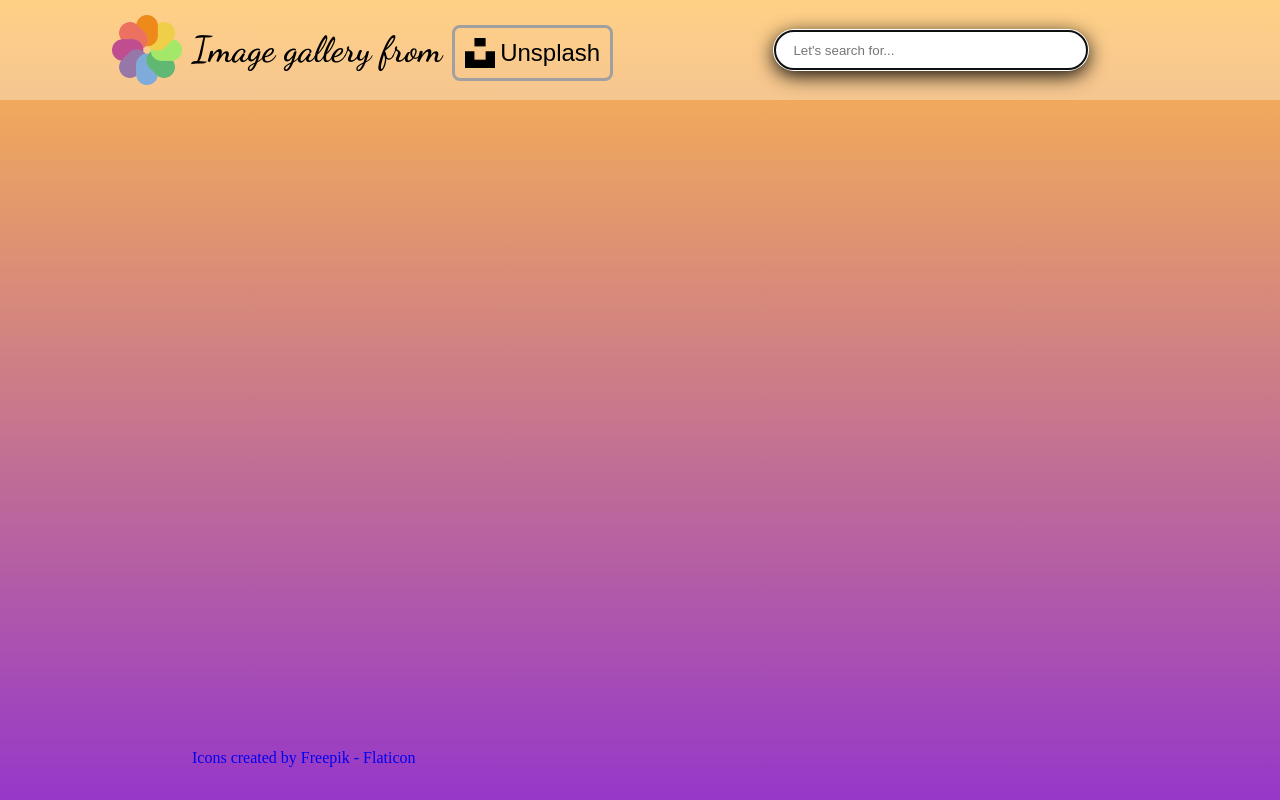
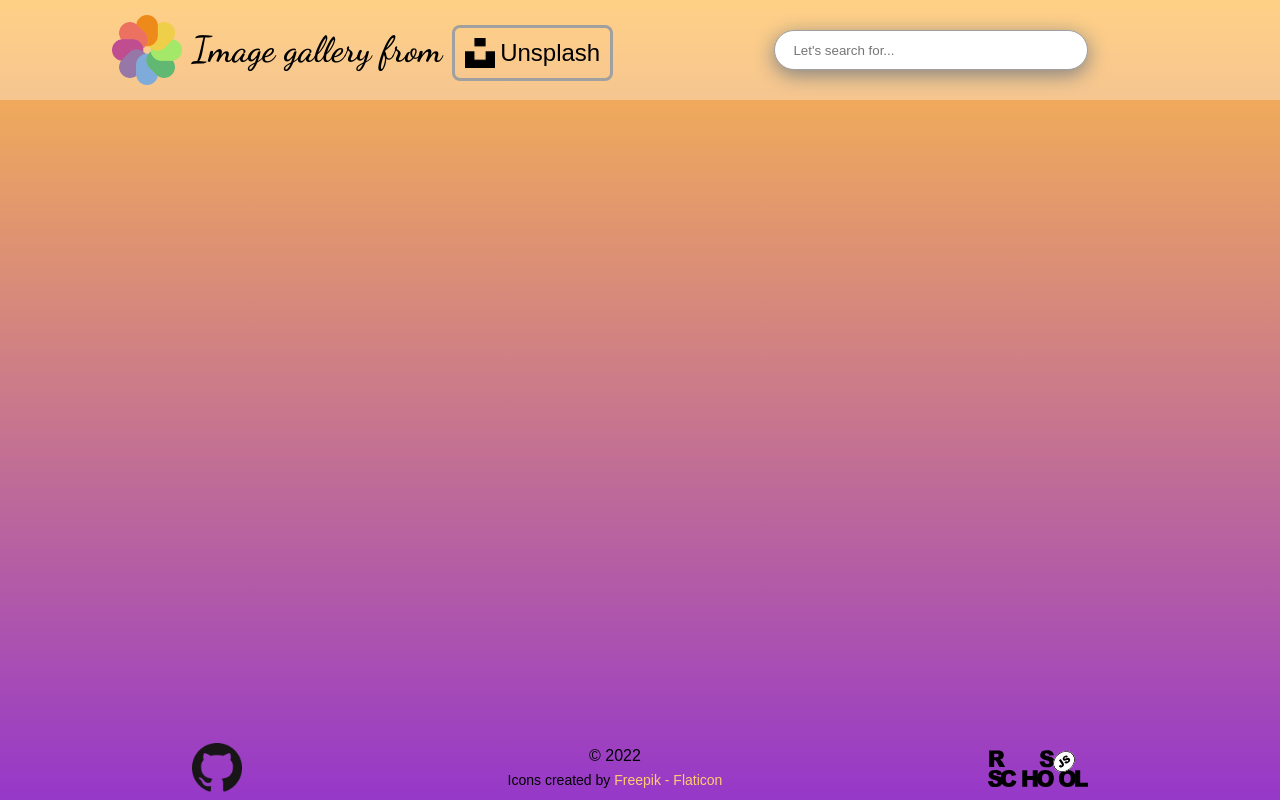
Before and after one commit to foxtrotkilomike/JS-mini-projects, a plain HTML site: page image-galery/index.html in a window 1280 px wide. Drawn offline with Linux system fonts and the light colour scheme.

Commit message:
feat: add footer

```diff
--- a/image-galery/index.html
+++ b/image-galery/index.html
@@ -26,16 +26,25 @@
           <div class="unsplash-title">Unsplash</div>
         </div>
       </div>
-      <div class="search">
+      <form method="get" action="" class="search">
         <input type="search" placeholder="Let's search for..." name="main-search" class="search-input" autofocus>
-      </div>
+      </form>
     </div>
   </header>
   <main>
 
   </main>
   <footer>
-    <p><a href="https://www.flaticon.com/" title="Free icons">Icons created by Freepik - Flaticon</a></p>
+    <a href="https://github.com/foxtrotkilomike">
+      <img src="./assets/pictures/GitHub-Mark-64px.png" alt="github logo" class="gh-logo">
+    </a>
+    <p class="footer-credits">© 2022<br>
+      <span class="small-text">Icons created by </span><a href="https://www.flaticon.com/" title="Free icons">Freepik -
+        Flaticon</a>
+    </p>
+    <a href="https://rs.school/js-stage0/">
+      <img src="./assets/pictures/rs_school_js.svg" alt="rolling scopes school logo" class="rsschool-logo">
+    </a>
   </footer>
   <script src="./script.js"></script>
 </body>
--- a/image-galery/style.css
+++ b/image-galery/style.css
@@ -5,6 +5,7 @@
   margin: 0;
   border: 0;
   box-sizing: border-box;
+  outline: none;
 }
 a {
   text-decoration: none;
@@ -30,6 +31,7 @@ body,
 html {
   height: 100%;
   line-height: 1;
+  font-family: Arial, Helvetica, sans-serif;
   font-size: 16px;
   color: #000;
 }
@@ -53,7 +55,6 @@ header {
   justify-content: space-between;
   width: 70%;
   margin: 0 auto;
-  /* overflow: hidden; */
 }
 
 .logo-title {
@@ -107,11 +108,11 @@ header {
   padding: 6px 18px;
   border: 1px solid rgb(160, 160, 160);
   border-radius: 20px;
-  /* background-color: rgba(253, 174, 45, 0.85); */
+  transition: box-shadow 0.3s ease-in;
 }
 
 .search-input:focus {
-  box-shadow: 0 5px 20px #000;
+  box-shadow: 0 5px 20px rgb(131, 131, 131);
 }
 
 main {
@@ -121,7 +122,32 @@ main {
 }
 
 footer {
+  display: flex;
+  justify-content: space-between;
+  align-items: center;
   width: 70%;
-  height: 50px;
+  height: 8vh;
   margin: 0 auto;
 }
+
+.gh-logo {
+  width: 50px;
+}
+
+.rsschool-logo {
+  width: 100px;
+}
+
+.footer-credits {
+  text-align: center;
+  line-height: 1.5em;
+}
+
+.footer-credits a {
+  font-size: 14px;
+  color: #ffcb70;
+}
+
+.small-text {
+  font-size: 14px;
+}
```
Also changed, not shown: image-galery/assets/pictures/GitHub-Mark-64px.png (added), image-galery/assets/pictures/rs_school_js.svg (added).
